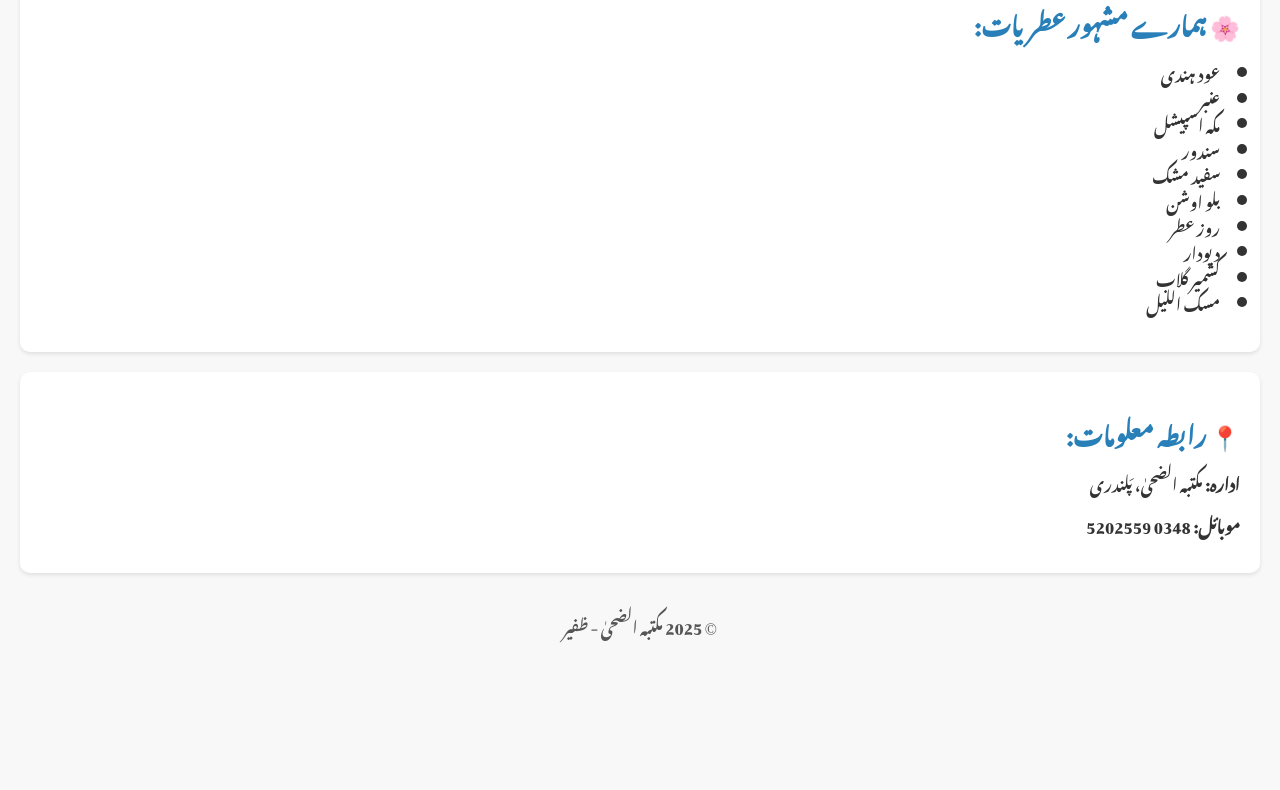
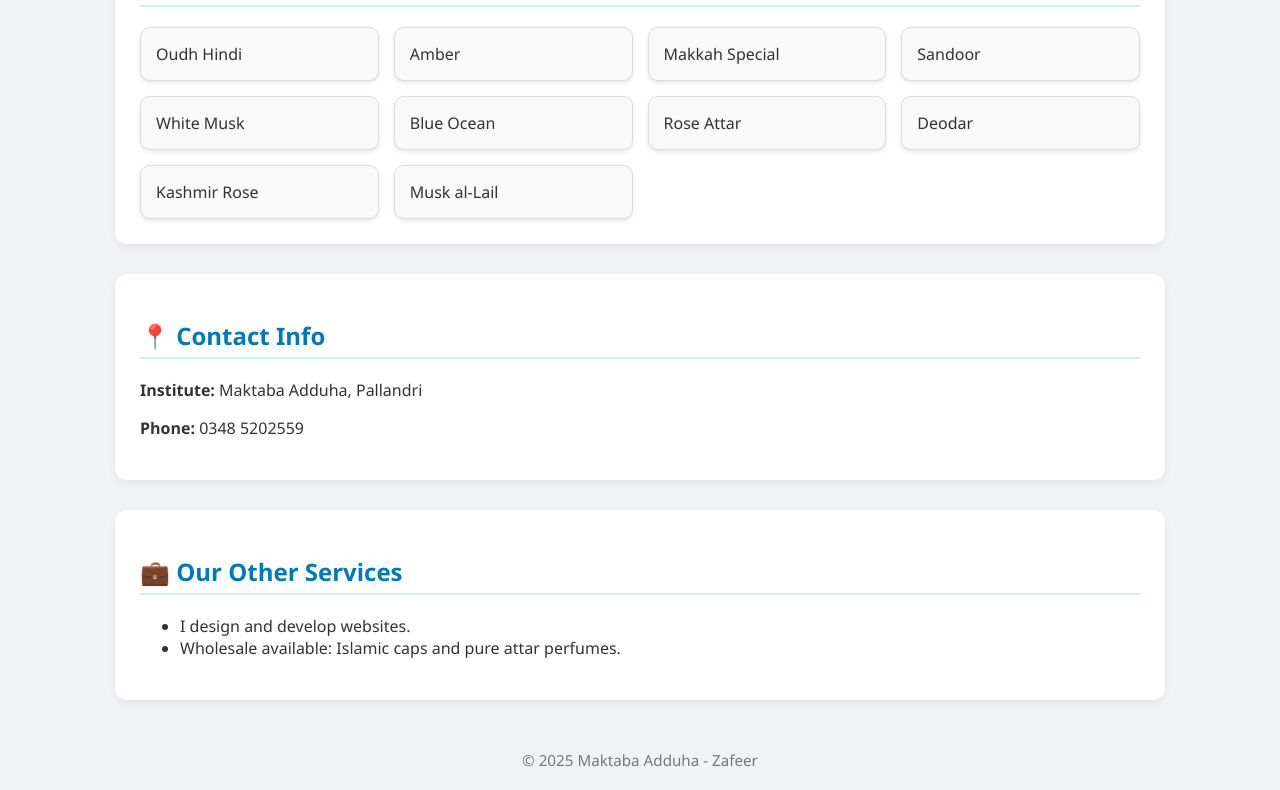
Before and after one commit to Zafeerdv/git, a plain HTML site: page index.html in a window 1280 px wide. Shown: the part 664-1454 px from the top of the page. Before the commit the page ends 1323 px from the top, so only its background shows below. Drawn offline with Linux system fonts and the light colour scheme.

Commit message:
Add files via upload

```diff
--- a/index.html
+++ b/index.html
@@ -1,92 +1,126 @@
 <!DOCTYPE html>
-<html lang="ur" dir="rtl">
+<html lang="en" dir="ltr">
 <head>
   <meta charset="UTF-8">
-  <title>مکتبہ الضحیٰ - ظفیر</title>
+  <title>Maktaba Adduha - Zafeer</title>
   <style>
     body {
-      font-family: 'Noto Nastaliq Urdu', serif;
-      background-color: #f8f8f8;
+      font-family: 'Segoe UI', sans-serif;
+      background-color: #f0f2f5;
       margin: 0;
       padding: 20px;
-      line-height: 1.6;
       color: #333;
     }
     header {
-      background-color: #2c3e50;
+      background-color: #1a1a2e;
       color: white;
-      padding: 20px;
       text-align: center;
-      border-radius: 10px;
+      padding: 30px 20px;
+      border-radius: 12px;
+      box-shadow: 0 4px 12px rgba(0, 0, 0, 0.1);
     }
     section {
-      background-color: white;
-      margin: 20px 0;
-      padding: 20px;
+      max-width: 1000px;
+      margin: 30px auto;
+      background-color: #fff;
+      padding: 25px;
+      border-radius: 12px;
+      box-shadow: 0 4px 10px rgba(0, 0, 0, 0.05);
+    }
+    h2 {
+      color: #0077b6;
+      margin-bottom: 20px;
+      border-bottom: 2px solid #caf0f8;
+      padding-bottom: 5px;
+    }
+    .card-grid {
+      display: grid;
+      grid-template-columns: repeat(auto-fit, minmax(200px, 1fr));
+      gap: 15px;
+    }
+    .card {
+      background: #f9f9f9;
+      border: 1px solid #ddd;
+      padding: 15px;
       border-radius: 10px;
       box-shadow: 0 2px 4px rgba(0,0,0,0.1);
+      transition: transform 0.3s;
     }
-    h2 {
-      color: #2980b9;
+    .card:hover {
+      transform: scale(1.03);
     }
-    ul {
-      padding-right: 20px;
+    .contact, .services {
+      margin-top: 20px;
     }
     footer {
       text-align: center;
-      margin-top: 40px;
-      color: #555;
+      margin-top: 50px;
+      color: #777;
+      font-size: 0.95rem;
     }
   </style>
 </head>
 <body>
 
 <header>
-  <h1>السلام علیکم، میں ظفیر ہوں</h1>
-  <p>میں ایک Full Stack Developer اور سیکیورٹی کے شعبے میں سیکھنے والا ہوں۔</p>
+  <h1>Welcome, I am Zafeer</h1>
+  <p>A Full Stack Developer and security learner with a passion for Islamic books and perfumes.</p>
 </header>
 
 <section>
-  <h2>📚 ہماری اسلامی کتب:</h2>
+  <h2>📚 Our Islamic Books</h2>
+  <div class="card-grid" id="books"></div>
+</section>
+
+<section>
+  <h2>🌸 Our Famous Perfumes</h2>
+  <div class="card-grid" id="perfumes"></div>
+</section>
+
+<section class="contact">
+  <h2>📍 Contact Info</h2>
+  <p><strong>Institute:</strong> Maktaba Adduha, Pallandri</p>
+  <p><strong>Phone:</strong> 0348 5202559</p>
+</section>
+
+<section class="services">
+  <h2>💼 Our Other Services</h2>
   <ul>
-    <li>تفسیر ابن کثیر</li>
-    <li>صحیح بخاری</li>
-    <li>صحیح مسلم</li>
-    <li>ریاض الصالحین</li>
-    <li>فقہ الاسلامی</li>
-    <li>احکام القرآن</li>
-    <li>فضائل اعمال</li>
-    <li>اسلامی عقائد</li>
-    <li>قرآن مع ترجمہ</li>
-    <li>دعاؤں کی کتاب</li>
+    <li>I design and develop websites.</li>
+    <li>Wholesale available: Islamic caps and pure attar perfumes.</li>
   </ul>
 </section>
 
-<section>
-  <h2>🌸 ہمارے مشہور عطریات:</h2>
-  <ul>
-    <li>عود ہندی</li>
-    <li>عنبر</li>
-    <li>مکہ اسپیشل</li>
-    <li>سندور</li>
-    <li>سفید مشک</li>
-    <li>بلو اوشن</li>
-    <li>روز عطر</li>
-    <li>دیودار</li>
-    <li>کشمیر گلاب</li>
-    <li>مسک اللیل</li>
-  </ul>
-</section>
+<footer>
+  &copy; 2025 Maktaba Adduha - Zafeer
+</footer>
 
-<section>
-  <h2>📍 رابطہ معلومات:</h2>
-  <p><strong>ادارہ:</strong> مکتبہ الضحیٰ، پَلندری</p>
-  <p><strong>موبائل:</strong> 0348 5202559</p>
-</section>
+<script>
+  const books = [
+    "Tafsir Ibn Kathir", "Sahih Bukhari", "Sahih Muslim", "Riyad-us-Saliheen",
+    "Fiqh al-Islami", "Ahkam al-Quran", "Fazail-e-Amaal", "Islamic Beliefs",
+    "Quran with Translation", "Book of Duas"
+  ];
 
-<footer>
-  &copy; 2025 مکتبہ الضحیٰ - ظفیر
-</footer>
+  const perfumes = [
+    "Oudh Hindi", "Amber", "Makkah Special", "Sandoor",
+    "White Musk", "Blue Ocean", "Rose Attar", "Deodar",
+    "Kashmir Rose", "Musk al-Lail"
+  ];
+
+  function populateGrid(id, items) {
+    const container = document.getElementById(id);
+    items.forEach(name => {
+      const card = document.createElement('div');
+      card.className = 'card';
+      card.textContent = name;
+      container.appendChild(card);
+    });
+  }
+
+  populateGrid("books", books);
+  populateGrid("perfumes", perfumes);
+</script>
 
 </body>
 </html>
--- a/style.css
+++ b/style.css
@@ -1,163 +1,99 @@
-body {
-  font-family: 'Noto Nastaliq Urdu', serif;
-  background: #faf8f5;
+/* Reset & Base */
+* {
+  box-sizing: border-box;
   margin: 0;
   padding: 0;
-  direction: rtl;
-  text-align: right;
-  color: #2e1a0f;
 }
 
+body {
+  font-family: 'Segoe UI', 'Helvetica Neue', sans-serif;
+  background-color: #f3f4f6;
+  padding: 30px 20px;
+  color: #222;
+  line-height: 1.7;
+}
+
+/* Header */
 header {
-  background-color: #4e2600;
-  color: white;
-  padding: 30px 20px;
+  background: linear-gradient(135deg, #1a1a2e, #16213e);
+  color: #fff;
   text-align: center;
-  box-shadow: 0 4px 8px rgba(0, 0, 0, 0.2);
+  padding: 40px 20px;
+  border-radius: 16px;
+  box-shadow: 0 6px 20px rgba(0, 0, 0, 0.2);
 }
 
 header h1 {
-  font-size: 36px;
-  margin: 0;
+  font-size: 2.2rem;
+  margin-bottom: 10px;
 }
 
-nav ul {
-  list-style: none;
-  padding: 0;
-  margin: 15px 0 0 0;
-  display: flex;
-  justify-content: center;
-  gap: 30px;
-  flex-wrap: wrap;
+header p {
+  font-size: 1.1rem;
 }
 
-nav a {
-  color: white;
-  text-decoration: none;
-  font-size: 18px;
-  transition: color 0.3s ease;
+/* Sections */
+section {
+  max-width: 1100px;
+  margin: 40px auto;
+  background: #fff;
+  padding: 30px;
+  border-radius: 14px;
+  box-shadow: 0 8px 24px rgba(0, 0, 0, 0.08);
 }
 
-nav a:hover {
-  color: #ffddaa;
+h2 {
+  color: #1e90ff;
+  font-size: 1.5rem;
+  margin-bottom: 20px;
+  border-bottom: 2px solid #bbe1fa;
+  padding-bottom: 8px;
 }
 
-.hero {
-  background: linear-gradient(to left, #fffaf0, #fff2e6);
-  padding: 50px 20px;
-  text-align: center;
-  font-size: 24px;
-  border-bottom: 2px dashed #e0c9a6;
-}
-
-.products {
-  padding: 40px 20px;
-  background-color: #fff;
-  display: flex;
-  flex-wrap: wrap;
-  justify-content: center;
+/* Card Grid */
+.card-grid {
+  display: grid;
+  grid-template-columns: repeat(auto-fill, minmax(180px, 1fr));
   gap: 20px;
 }
 
-.product {
-  background: #fff7f0;
-  box-shadow: 0 4px 12px rgba(0, 0, 0, 0.08);
-  padding: 20px;
-  border-radius: 16px;
-  width: 280px;
-  transition: transform 0.3s, box-shadow 0.3s;
+.card {
+  background: #fafafa;
+  border: 1px solid #e0e0e0;
+  padding: 18px 15px;
+  border-radius: 12px;
   text-align: center;
+  font-weight: 500;
+  color: #333;
+  box-shadow: 0 3px 8px rgba(0, 0, 0, 0.05);
+  transition: all 0.3s ease-in-out;
 }
 
-.product:hover {
-  transform: translateY(-5px);
-  box-shadow: 0 8px 20px rgba(0, 0, 0, 0.15);
+.card:hover {
+  background: #f0faff;
+  transform: scale(1.04);
+  border-color: #90e0ef;
+  box-shadow: 0 6px 16px rgba(0, 0, 0, 0.08);
 }
 
-.product img {
-  width: 100%;
-  max-height: 250px;
-  object-fit: cover;
-  border-radius: 10px;
-  margin-bottom: 12px;
+/* Lists */
+ul {
+  list-style: disc;
+  padding-left: 20px;
+  margin-top: 10px;
 }
 
-.product h3 {
-  font-size: 22px;
-  margin: 10px 0 5px;
-  color: #4e2600;
+/* Contact & Services */
+.contact p,
+.services li {
+  margin-bottom: 10px;
+  font-size: 1rem;
 }
 
-.product p {
-  font-size: 16px;
-  color: #5c3b1e;
+/* Footer */
+footer {
+  text-align: center;
+  font-size: 0.95rem;
+  color: #777;
+  margin-top: 60px;
 }
-
-.contact {
-  padding: 40px 20px;
-  background: #fff9f3;
-  text-align: center;
-}
-
-.contact h2 {
-  font-size: 28px;
-  margin-bottom: 20px;
-}
-
-.whatsapp-btn {
-  display: inline-block;
-  background-color: #25D366;
-  color: white;
-  padding: 14px 30px;
-  border-radius: 8px;
-  text-decoration: none;
-  margin-top: 10px;
-  font-weight: bold;
-  font-size: 18px;
-  transition: background-color 0.3s;
-}
-
-.whatsapp-btn:hover {
-  background-color: #1ebe5d;
-}
-
-footer {
-  background-color: #4e2600;
-  color: white;
-  text-align: center;
-  padding: 15px;
-  font-size: 14px;
-}
-
-@media screen and (max-width: 768px) {
-  nav ul {
-    flex-direction: column;
-    gap: 10px;
-  }
-
-  .products {
-    flex-direction: column;
-    align-items: center;
-  }
-
-  .product {
-    width: 90%;
-  }
-
-  .hero, .contact {
-    padding: 20px;
-    font-size: 20px;
-  }
-}
-.search {
-  text-align: center;
-  margin: 30px 0;
-}
-
-.search input {
-  width: 80%;
-  padding: 10px;
-  font-size: 1rem;
-  border: 1px solid #ccc;
-  border-radius: 8px;
-}
```
